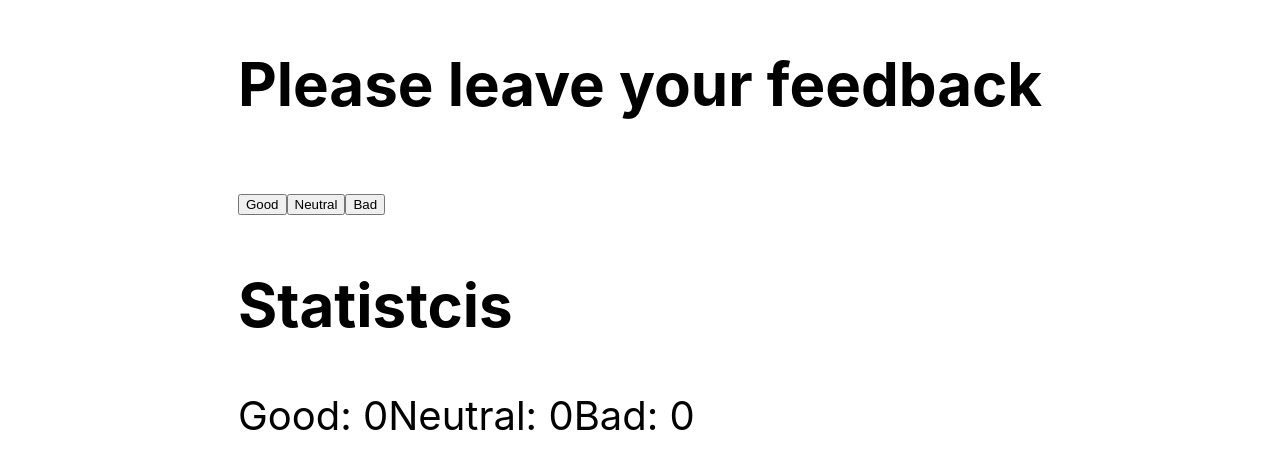
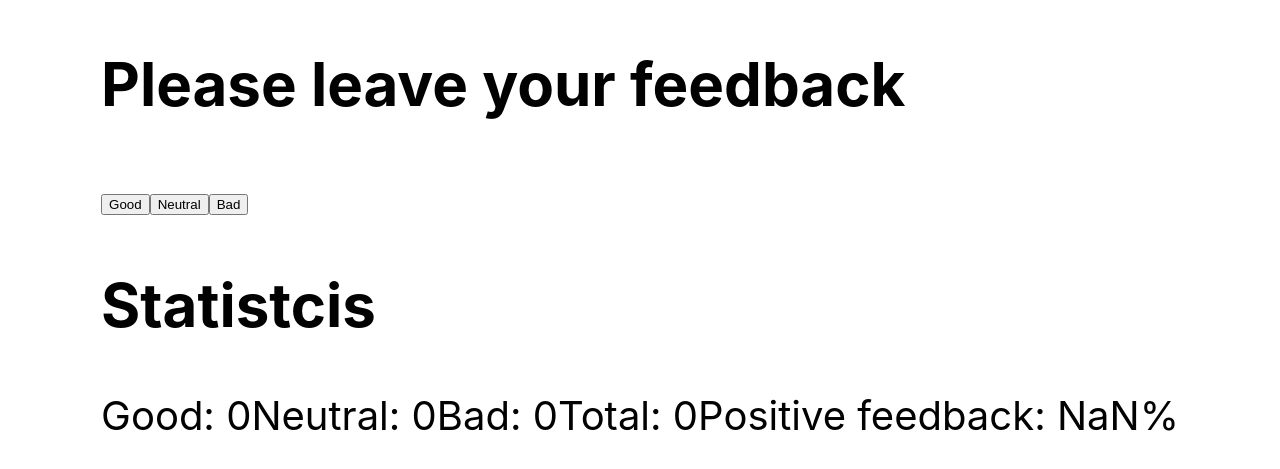
Before and after one commit to michalmazurdev/goit-react-hw-02-feedback, a React (Create React App) app: page / in a window 1280 px wide. Shown: the part 181-650 px from the top of the page. Built offline with nearby package versions, Linux system fonts and the light colour scheme.

Commit message:
2nd step done

```diff
--- a/src/components/Feedback/Feedback.jsx
+++ b/src/components/Feedback/Feedback.jsx
@@ -9,6 +9,13 @@ class Feedback extends Component {
   handleChange = event => {
     const { name } = event.target;
     this.setState({ [name]: this.state[name] + 1 });
+  };
+  countTotalFeedback = () => {
+    return this.state.good + this.state.neutral + this.state.bad;
+  };
+  countPositiveFeedbackPercentage = () => {
+    const ratio = (this.state.good / this.countTotalFeedback()).toFixed(2);
+    return ratio * 100;
   };
   render() {
     const { good, neutral, bad } = this.state;
@@ -30,6 +37,10 @@ class Feedback extends Component {
         <span>Good: {good}</span>
         <span>Neutral: {neutral}</span>
         <span>Bad: {bad}</span>
+        <span>Total: {this.countTotalFeedback()}</span>
+        <span>
+          Positive feedback: {this.countPositiveFeedbackPercentage()}%
+        </span>
       </div>
     );
   }
```
